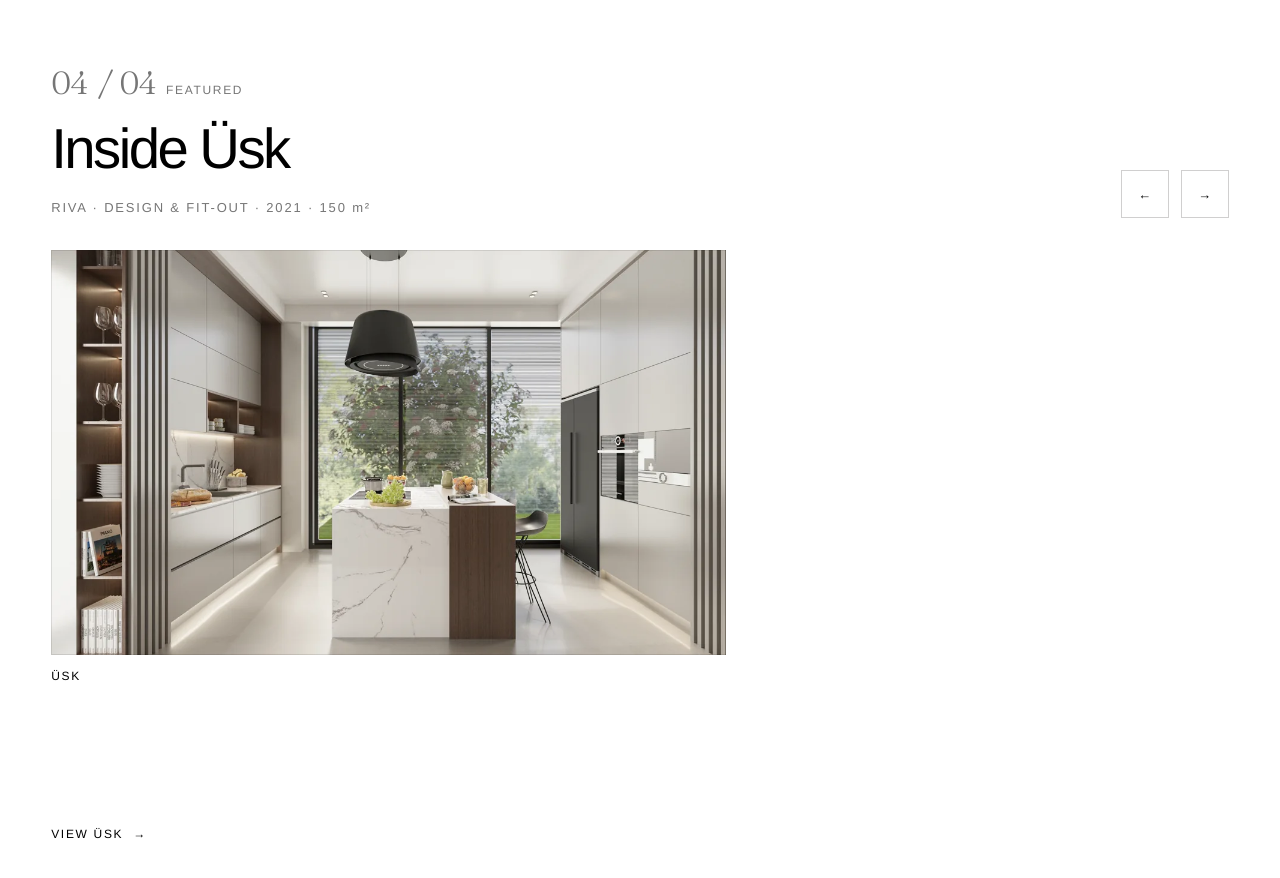
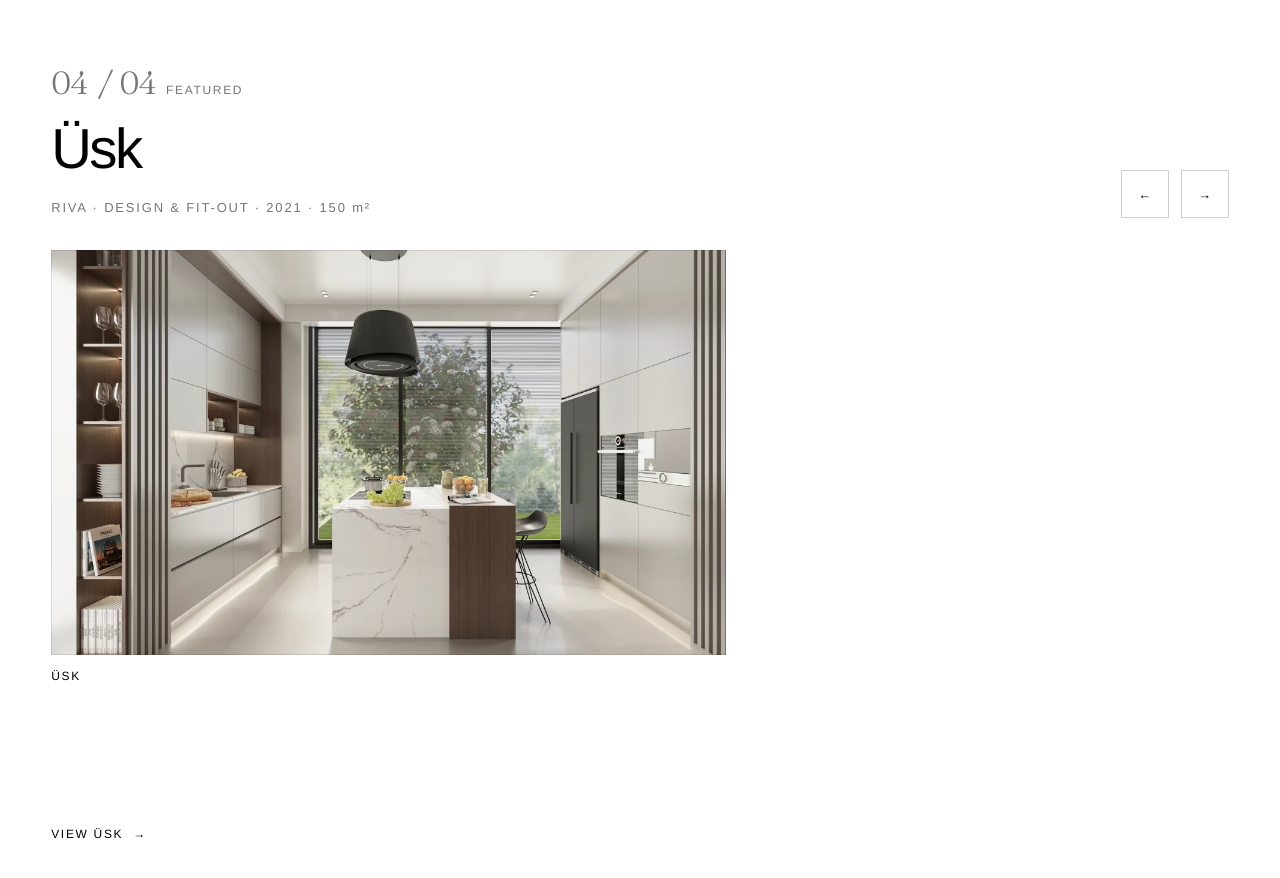
Before and after one commit to samikaankiran/HEF, a plain HTML site: page index.html in a window 1280 px wide. Shown: the part 4020-4898 px from the top of the page. Drawn offline with nearby package versions, Linux system fonts and the light colour scheme.

Commit message:
Use project name as gallery heading
Co-Authored-By: Claude Opus 5.5 <noreply@anthropic.com>
Claude-Session: https://claude.ai/code/session_01NsjxePdU6crGrVgRJsHh6P

```diff
--- a/index.html
+++ b/index.html
@@ -525,7 +525,7 @@ html:has(.menu[open]){overflow:hidden}
     <div class="gallery-head">
       <div>
         <p class="count"><b>04</b><b>/ 04</b><span class="label">featured</span></p>
-        <h2 id="h-gal">Inside Üsk</h2>
+        <h2 id="h-gal">Üsk</h2>
         <p class="tags" style="margin:20px 0 0">Riva · Design &amp; Fit-Out · 2021 · 150&nbsp;<span class="unit">m²</span></p>
       </div>
       <div class="arrows">
```
